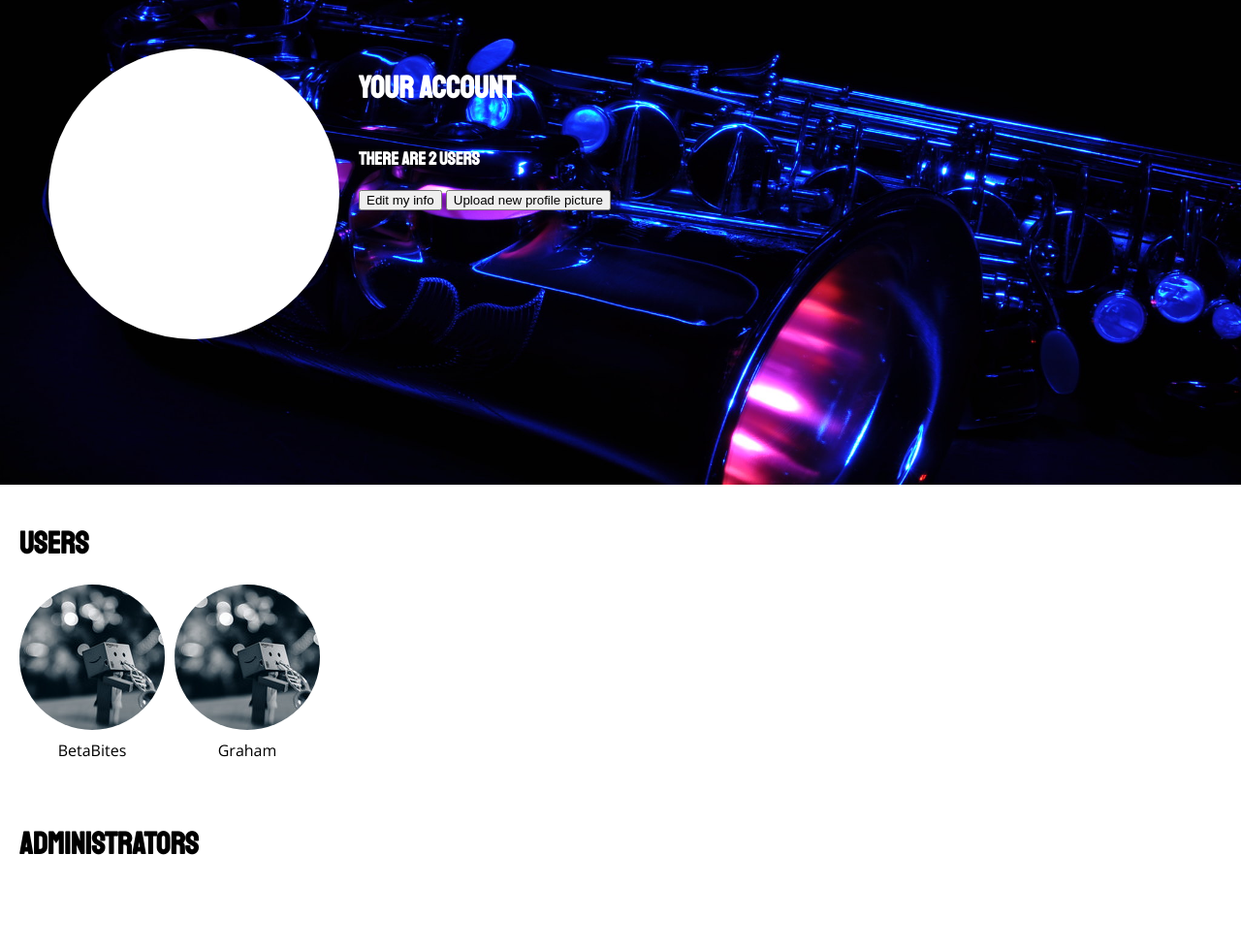
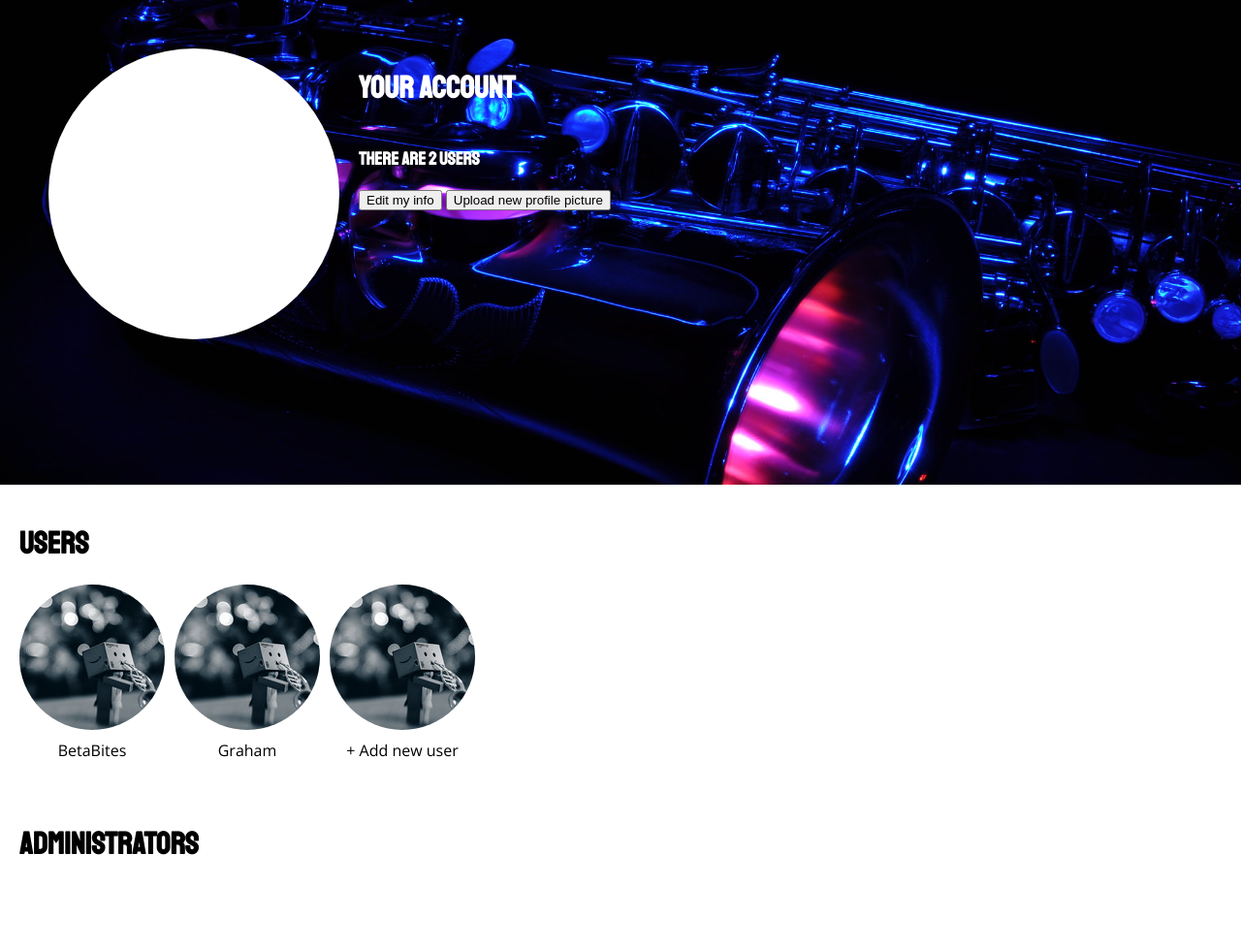
Before and after one commit to betabites/csi-music-website, a PHP site: page /iframe/account.php in a window 1280 px wide. Shown: the top 980 px of the page at 97% size. Run offline with PHP 8.4, Linux system fonts and the light colour scheme; a user stored in the database is signed in; data comes from the database, SQL or seed files in the repository.

Commit message:
Added ability to create normal users

```diff
--- a/iframe/account.php
+++ b/iframe/account.php
@@ -21,6 +21,7 @@ $admin_users = $conn->query("SELECT * FROM `users` WHERE `admin` = 1");
         let selected_id
         let selected_element
         let user_edit_elements = {}
+        let new_user = false
 
         const delete_account = async (e) => {
             e.preventDefault()
@@ -44,7 +45,9 @@ $admin_users = $conn->query("SELECT * FROM `users` WHERE `admin` = 1");
 
             // Send updated data to server
             let data = new FormData()
+            if (! new_user) {
                 data.append("id", selected_id)
+            }
             data.append("username", user_edit_elements.username.value)
             data.append("email", user_edit_elements.email.value)
             if(user_edit_elements.pwd.value !== "") {
@@ -52,17 +55,25 @@ $admin_users = $conn->query("SELECT * FROM `users` WHERE `admin` = 1");
             }
 
             try {
-                let json = JSON.parse(await api.request("api/user_data.php", "post", data))
+                let body = await api.request("api/user_data.php", "post", data)
+                console.log(body)
+                let json = JSON.parse(body)
                 if (json.error === 0) {
                     // Successfully saved
                     user_edit_elements.wrapper.style.backgroundColor = ""
                     user_edit_elements.wrapper.style.height = ""
                     user_edit_elements.box.style.opacity = ""
                     user_edit_elements.box.style.pointerEvents = ""
+
+                    if (new_user) {
+                        window.location.reload()
+                    }
                 } else {
+                    console.log("")
                     alert("Whoops! There seems to have been an error trying to save your changes.")
                 }
             } catch (e) {
+                console.log(e)
                 alert("Whoops! There seems to have been an error trying to save your changes.")
             }
         }
@@ -70,16 +81,21 @@ $admin_users = $conn->query("SELECT * FROM `users` WHERE `admin` = 1");
         const edit_account = async (id) => {
             let data = new FormData()
             data.append("id", id.toString())
+            if (id === "new") {
+                new_user = true
+            } else {
                 let user_data = await api.request("api/user_data.php", "post", data)
                 let user = JSON.parse(user_data)
                 selected_element = document.getElementById(id + "_user")
 
+                new_user = false
 
                 selected_id = id
 
                 user_edit_elements.username.value = user.username
                 user_edit_elements.email.value = user.email
                 user_edit_elements.pwd.value = ""
+            }
 
             user_edit_elements.wrapper.style.backgroundColor = "rgba(0,0,0,0.75)"
             user_edit_elements.wrapper.style.height = "calc(100vh - 40px)"
@@ -130,6 +146,15 @@ $admin_users = $conn->query("SELECT * FROM `users` WHERE `admin` = 1");
                     </div><?php
                 }
                 ?>
+
+                <div class="sideways_slider_item" id="new_user" onclick="edit_account('new')">
+                    <div class="sideways_slider_icon" style="background-image: url('../assets/images/default_cover_small.jpg')">
+                        <img class="play_track_button play_animate" style="" src="../assets/fontawesome/svgs/regular/trash-alt.svg"/>
+                    </div>
+                    <div class="playlist_title">
+                        + Add new user
+                    </div>
+                </div>
             </div>
         </div>
     </div>
```
Also changed, not shown: api/user_data.php (+8 -2 lines). Lines whose indentation alone changed are shown as unchanged.
